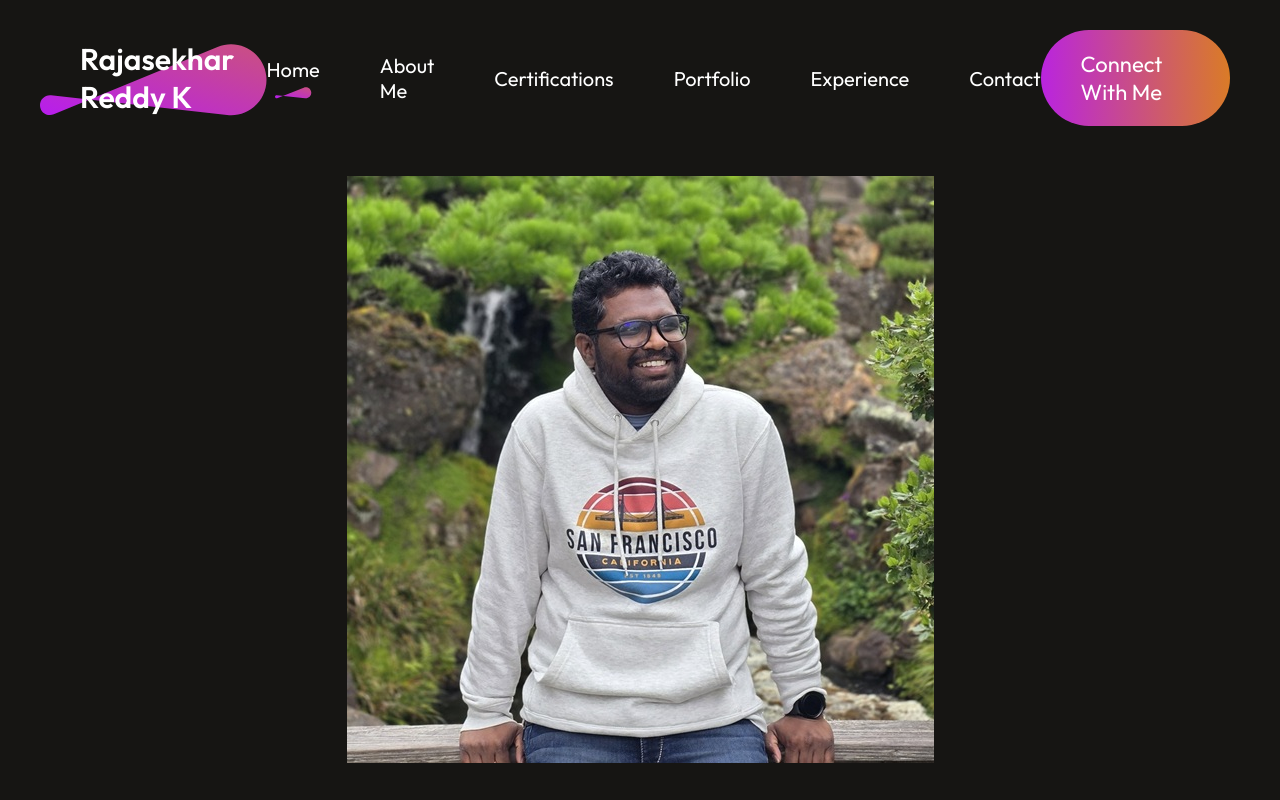
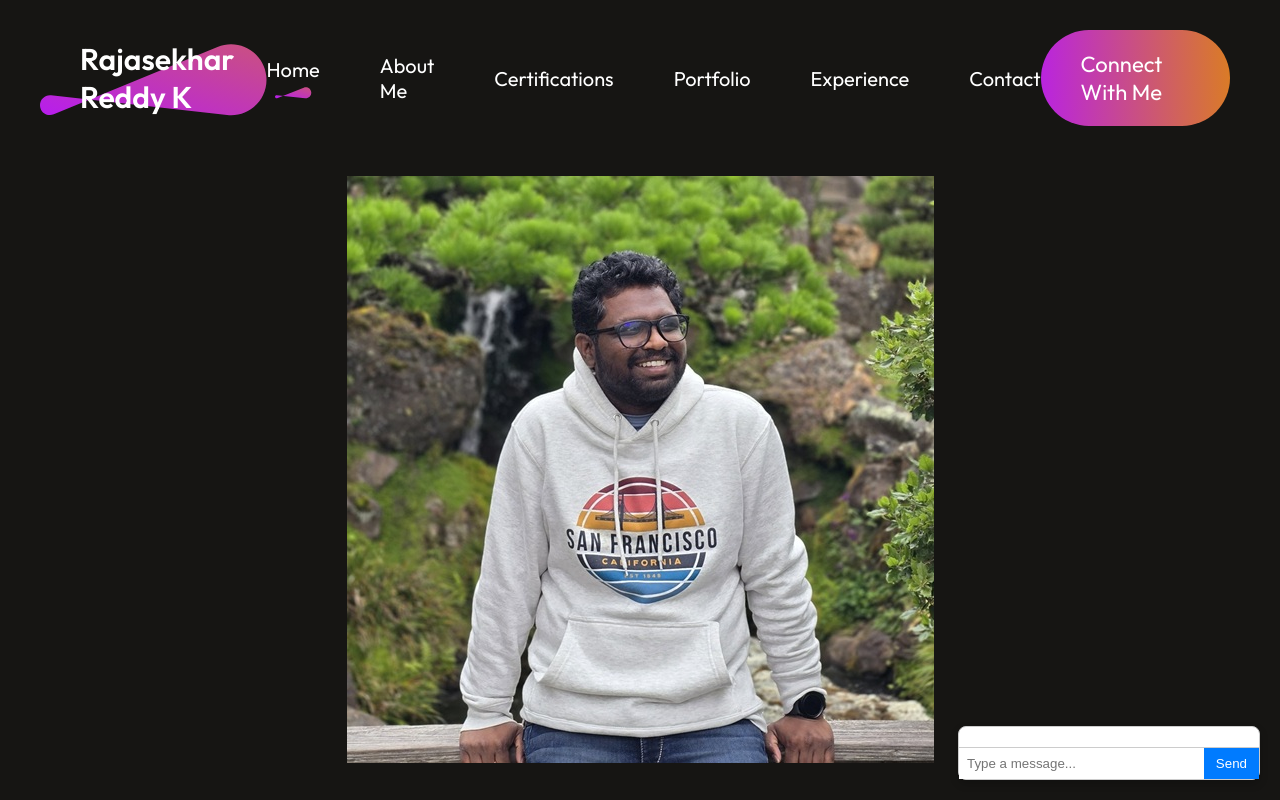
Before and after one commit to Rajasekhar1131997/Portfolio, a React (Vite) app: page / in a window 1280 px wide. Shown: the top 800 px of the page. Built offline with nearby package versions, Linux system fonts and the light colour scheme.

Commit message:
Chatbot Implementation initial commit

```diff
--- a/package.json
+++ b/package.json
@@ -11,6 +11,7 @@
   },
   "dependencies": {
     "aos": "^2.3.4",
+    "axios": "^1.12.2",
     "react": "^19.0.0",
     "react-anchor-link-smooth-scroll": "^1.0.12",
     "react-dom": "^19.0.0",
--- a/src/App.jsx
+++ b/src/App.jsx
@@ -7,6 +7,7 @@ import MyWork from './Components/MyWork/MyWork'
 import Contact from './Components/Contact/Contact'
 import Footer from './Components/Footer/Footer'
 import Experience from './Components/Experience/Experience'
+import Chatbot from './Chatbot'
 
 const App = () => {
   return (
@@ -19,6 +20,7 @@ const App = () => {
       <Experience/>
       <Contact/>
       <Footer/>
+      <Chatbot/>
     </div>
   )
 }
--- /dev/null
+++ b/src/Chatbot.jsx
@@ -0,0 +1,96 @@
+import { useState } from "react";
+import axios from "axios";
+
+function Chatbot() {
+  const [messages, setMessages] = useState([]);
+  const [input, setInput] = useState("");
+
+  const sendMessage = async () => {
+    if (!input.trim()) return;
+
+    const newMessages = [...messages, { role: "user", text: input }];
+    setMessages(newMessages);
+
+    try {
+      const res = await axios.post("http://localhost:5000/chat", {
+        message: input,
+      });
+
+      setMessages([
+        ...newMessages,
+        { role: "bot", text: res.data.reply },
+      ]);
+    } catch (err) {
+      setMessages([
+        ...newMessages,
+        { role: "bot", text: "⚠️ Error: Could not connect to backend" },
+      ]);
+    }
+
+    setInput("");
+  };
+
+  return (
+    <div
+      style={{
+        position: "fixed",
+        bottom: "20px",
+        right: "20px",
+        width: "300px",
+        border: "1px solid #ccc",
+        borderRadius: "8px",
+        background: "#fff",
+        display: "flex",
+        flexDirection: "column",
+        boxShadow: "0 4px 8px rgba(0,0,0,0.2)",
+        zIndex: 9999,
+      }}
+    >
+      <div
+        style={{
+          flex: 1,
+          padding: "10px",
+          overflowY: "auto",
+          maxHeight: "300px",
+        }}
+      >
+        {messages.map((m, i) => (
+          <div
+            key={i}
+            style={{
+              textAlign: m.role === "user" ? "right" : "left",
+              margin: "5px 0",
+            }}
+          >
+            <b>{m.role === "user" ? "You" : "Bot"}:</b> {m.text}
+          </div>
+        ))}
+      </div>
+
+      <div style={{ display: "flex", borderTop: "1px solid #ccc" }}>
+        <input
+          style={{ flex: 1, padding: "8px", border: "none" }}
+          type="text"
+          value={input}
+          onChange={(e) => setInput(e.target.value)}
+          onKeyDown={(e) => e.key === "Enter" && sendMessage()}
+          placeholder="Type a message..."
+        />
+        <button
+          onClick={sendMessage}
+          style={{
+            padding: "8px 12px",
+            border: "none",
+            background: "#007bff",
+            color: "#fff",
+            cursor: "pointer",
+          }}
+        >
+          Send
+        </button>
+      </div>
+    </div>
+  );
+}
+
+export default Chatbot;
```
Also changed, not shown: chatbot-backend/package.json (added, +18 -0 lines), chatbot-backend/server.js (added, +38 -0 lines), 2 other files (tests, documents, lock files or other folders).
